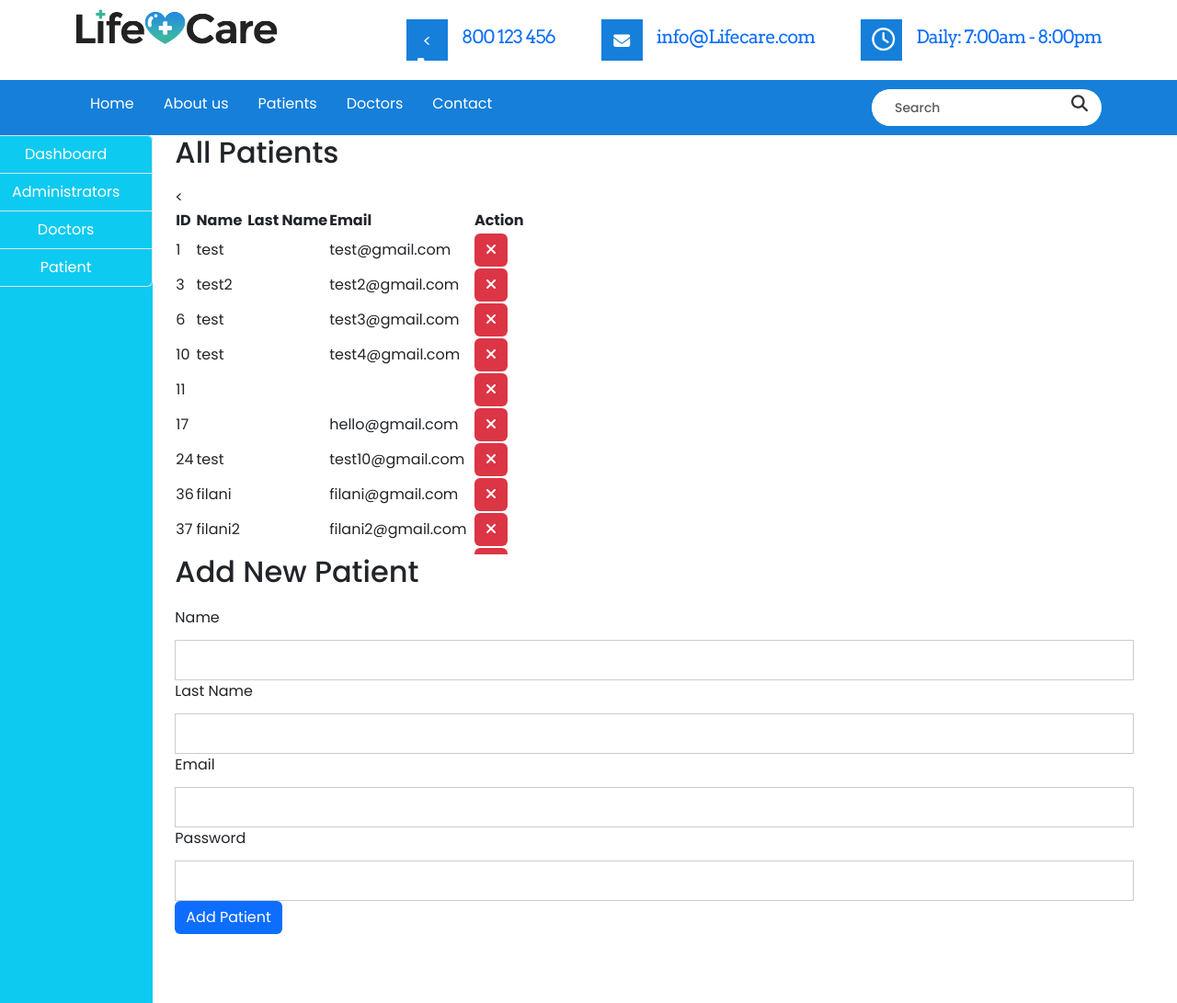
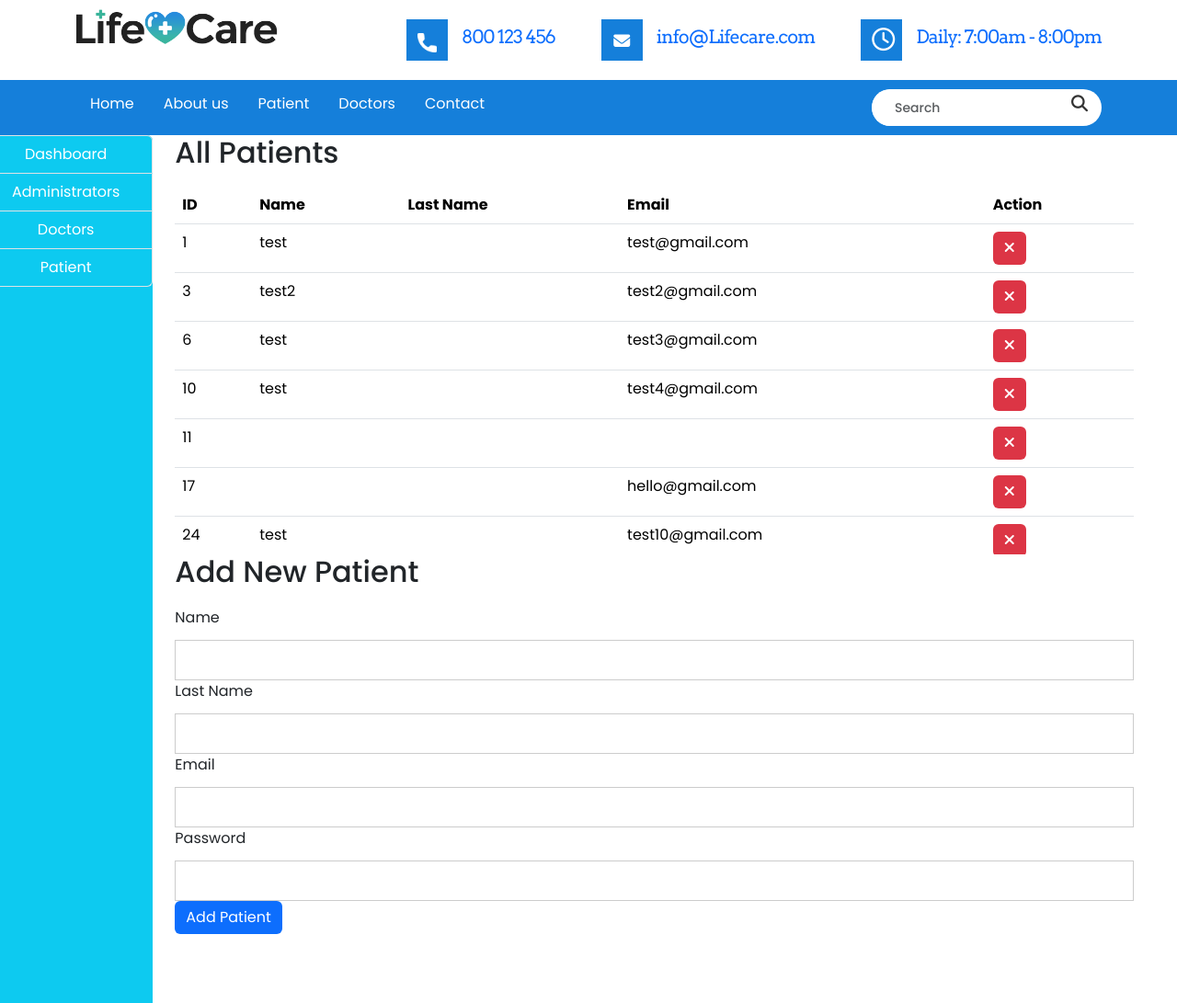
Before and after one commit to Dion-Dauti/Web-II, a PHP site: page /patients.php in a window 1280 px wide. Shown: the top 1091 px of the page at 92% size. Run offline with PHP 8.4, Linux system fonts and the light colour scheme; data comes from the database, SQL or seed files in the repository; some libraries are stand-ins or nearby versions.

Commit message:
updated stashed changes

```diff
--- a/css/custom.css
+++ b/css/custom.css
@@ -1345,3 +1345,7 @@
 .info-inner {float: left;margin-left: 30px;}
 
 }
+.table-scroll{
+    overflow: auto;
+    max-height: 400px; /* Adjust the maximum height as needed */
+}
--- a/patients.php
+++ b/patients.php
@@ -1,3 +1,4 @@
+
 <!DOCTYPE html>
 <html lang="en">
     <head>
@@ -8,13 +9,15 @@
    <meta name="viewport" content="width=device-width, initial-scale=1">
    <meta name="viewport" content="initial-scale=1, maximum-scale=1">
    <!-- Site Metas -->
-   <title>Admin | Dashboard</title>
+   <title>Admin  | Dashboard</title>
    <meta name="keywords" content="">
    <meta name="description" content="">
    <meta name="author" content="">
    <!-- Site Icons -->
    <link rel="shortcut icon" href="images/fevicon.ico.png" type="image/x-icon" />
    <link rel="apple-touch-icon" href="images/apple-touch-icon.png">
+
+
    <!-- Site CSS -->
    <link rel="stylesheet" href="style.css">
    <!-- Colors CSS -->
@@ -27,44 +30,42 @@
    <link rel="stylesheet" href="css/custom.css">
    <!-- Modernizer for Portfolio -->
     <!-- Bootstrap CSS -->
-   <link href="https://cdn.jsdelivr.net/npm/bootstrap@5.3.0-alpha3/dist/css/bootstrap.min.css" rel="stylesheet" integrity="sha384-KK94CHFLLe+nY2dmCWGMq91rCGa5gtU4mk92HdvYe+M/SXH301p5ILy+dN9+nJOZ" crossorigin="anonymous">
-   <script src="js/modernizer.js"></script>
+    <style>
+      /* CSS styles for the table */
+      .table-scroll {
+        max-height: 400px; /* Adjust the maximum height as needed */
+         overflow-y: scroll;
+         overflow-x: hidden;
+      }
 
-   <style>
-   .table-scroll {
-      overflow: auto;
-      max-height: 400px; /* Adjust the maximum height as needed */
-   }
 
       .whatdoInamethis {
          display: flex;
-      height: calc(100vh - 70px); /* Adjust the value if needed */
-      overflow: hidden;
       }
 
       .col-md-2 {
          position: sticky;
          top: 0;
-      height: 100%;
-      overflow-y: scroll;
+         height: 100vh;
+         overflow-y: auto;
       }
 
       .col-md-10 {
-      height: 100%;
-      overflow-y: scroll;
+         height: calc(100vh - 170px); /* Adjust the value if needed */
+         overflow-y: auto;
       }
    </style>
 
-   </style>
+       <link href="https://cdn.jsdelivr.net/npm/bootstrap@5.3.0-alpha3/dist/css/bootstrap.min.css" rel="stylesheet" integrity="sha384-KK94CHFLLe+nY2dmCWGMq91rCGa5gtU4mk92HdvYe+M/SXH301p5ILy+dN9+nJOZ" crossorigin="anonymous">
+   <script src="js/modernizer.js"></script>
    <link rel="stylesheet" href="https://cdnjs.cloudflare.com/ajax/libs/font-awesome/5.15.3/css/all.min.css" integrity="sha384-ezsaFV3cOeW+AYBIHmeUVeL8hT/Hf+m8ohF6QAeY3wv4IhXHto3Zy+x02yoW6oSn" crossorigin="anonymous">
    <script src="https://kit.fontawesome.com/72b475b245.js" crossorigin="anonymous"></script>
-   <script src="https://cdnjs.cloudflare.com/ajax/libs/crypto-js/4.1.1/crypto-js.min.js"></script>
-   <script src="https://code.jquery.com/jquery-3.6.0.min.js"></script>
-   <!-- <script>
+   <!-- [if lt IE 9] -->
+   <script>
       function removePatient(patientId) {
          // Send an AJAX request to delete the patient
          $.ajax({
-            url: 'remove_patient.php',
+            url: 'removePatient.php',
             method: 'POST',
             data: { patientId: patientId },
             success: function(response) {
@@ -76,7 +77,7 @@
             }
          });
       }
-   </script> -->
+   </script>
 </head>
 <body class="clinic_version">
    <header>
@@ -86,7 +87,7 @@
             <div class="right-header">
                <div class="header-info">
                   <div class="info-inner">
-                     <span class="icontop"><<img src="images/phone-icon.png" alt="#"></span>
+                     <span class="icontop"><img src="images/phone-icon.png" alt="#"></span>
                      <span class="iconcont"><a href="tel:800 123 456">800 123 456</a></span>
                   </div>
                   <div class="info-inner">
@@ -105,10 +106,10 @@
          <div class="container">
             <nav class="main-menu">
                <div style="background-color: #157fda;">
-                  <ul style="list-style-type: none; margin: 0; padding: 0; display: flex; justify-content: center;">
+                  <ul style="list-style-type: none; margin: 0; padding: 0; display:flex;justify-content: center;">
 <li><a class="active" href="index.html" style="display: block; color: white; text-align: center; padding: 14px 16px; text-decoration: none;">Home</a></li>
 <li><a data-scroll href="#about" style="display: block; color: white; text-align: center; padding: 14px 16px; text-decoration: none;">About us</a></li>
-                     <li><a data-scroll href="#service" style="display: block; color: white; text-align: center; padding: 14px 16px; text-decoration: none;">Patients</a></li>
+<li><a data-scroll href="#service" style="display: block; color: white; text-align: center; padding: 14px 16px; text-decoration: none;">Patient</a></li>
 <li><a href="doctors.html" style="display: block; color: white; text-align: center; padding: 14px 16px; text-decoration: none;">Doctors</a></li>
 <li><a data-scroll href="#getintouch" style="display: block; color: white; text-align: center; padding: 14px 16px; text-decoration: none;">Contact</a></li>
 </ul>
@@ -133,27 +134,23 @@
 <div class="row">
 <div class="col-md-2" style="margin-left: -35px;">
 <div class="list-group bg-info" style="height: 100vh;">
-                        <a href="adminDashboard.php" class="list-group-item list-group-item-action
-                        bg-info text-center text-white">Dashboard </a>
-                        <a href="admins.php" class="list-group-item list-group-item-action
-                        bg-info text-center text-white">Administrators </a>
-                        <a href="" class="list-group-item list-group-item-action
-                        bg-info text-center text-white">Doctors </a>
-                        <a href="" class="list-group-item list-group-item-action
-                        bg-info text-center text-white">Patient </a>
-
+<a href="adminDashboard.php" class="list-group-item list-group-item-action bg-info text-center text-white">Dashboard</a>
+<a href="admins.php" class="list-group-item list-group-item-action bg-info text-center text-white">Administrators</a>
+<a href="" class="list-group-item list-group-item-action bg-info text-center text-white">Doctors</a>
+<a href="patients.php" class="list-group-item list-group-item-action bg-info text-center text-white">Patient</a>
 </div>
 <?php
-
                include('connection.php');
                ?>
 </div>
 <div class="col-md-10">
-                  <h2>All Patients</h2><div  class="table-scroll" style="max-height: 400px; overflow: auto;"><table>
+<h2>All Patients</h2>
+<div class="table-scroll" style="max-height: 400px; overflow: auto;">
+<table class="table ">
 <thead>
 <tr>
 <th>ID</th>
-                           <<th>Name</th>
+<th>Name</th>
 <th>Last Name</th>
 <th>Email</th>
 <th>Action</th>
@@ -180,9 +177,8 @@
                            }
                            ?>
                         </tbody>
-                  </table></div>
-
-
+                     </table>
+                  </div>
                   <h2>Add New Patient</h2>
                   <form action="add_patient.php" method="post">
                      <div class="form-group">
@@ -207,28 +203,12 @@
             </div>
          </div>
       </div>
-
-      <!-- Bootstrap JS -->
-      <script src="https://cdn.jsdelivr.net/npm/bootstrap@5.3.0-alpha3/dist/js/bootstrap.min.js" integrity="sha384-A8mRHcFmY9T2VEqKIG2emYq7bVl3Yx8amJ1bJUmaSLW2zVqw1KHznXwQtjimG5XZ" crossorigin="anonymous"></script>
-      <script src="https://code.jquery.com/jquery-3.6.0.min.js"></script>
-
-      <!-- Custom Scripts -->
-      <script>
-         function removePatient(patientId) {
-            // Send an AJAX request to delete the patient
-            $.ajax({
-               url: 'remove_patient.php',
-               method: 'POST',
-               data: { patientId: patientId },
-               success: function(response) {
-                  // Reload the page after successful deletion
-                  location.reload();
-               },
-               error: function(xhr, status, error) {
-                  console.log(error);
+   </div>
+   <style>
+      .table-scroll {
+         overflow: auto;
+         max-height: 400px; /* Adjust the maximum height as needed */
       }
-            });
-         }
-      </script>
+   </style>
                     </body>
 </html>
--- a/remove_patient.php
+++ b/remove_patient.php
@@ -2,10 +2,10 @@
 include('connection.php');
 
 // Get the admin ID from the AJAX request
-$adminId = $_POST['adminId'];
+$patientId = $_POST['patientId'];
 
-// Remove the admin from the database
-$query = "DELETE FROM users WHERE id = $adminId";
+// Remove the patient from the database
+$query = "DELETE FROM users WHERE id = $patientId";
 
 if (mysqli_query($conn, $query)) {
 
--- a/sidenav.php
+++ b/sidenav.php
@@ -5,7 +5,7 @@
                         bg-info text-center text-white">Administrators </a>
                         <a href="" class="list-group-item list-group-item-action
                         bg-info text-center text-white">Doctors </a>
-                        <a href="" class="list-group-item list-group-item-action
+                        <a href="patients.php" class="list-group-item list-group-item-action
                         bg-info text-center text-white">Patient </a>
 
                     </div>
```
Lines whose indentation alone changed are shown as unchanged.
